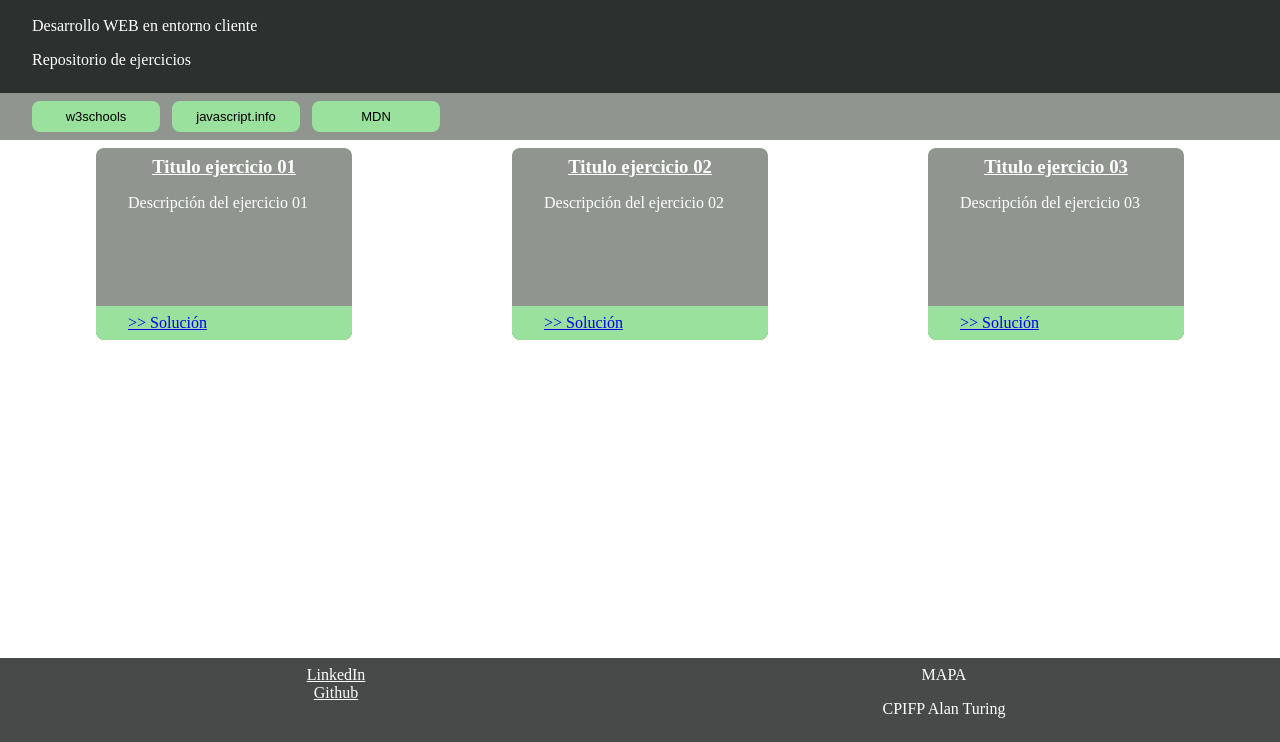
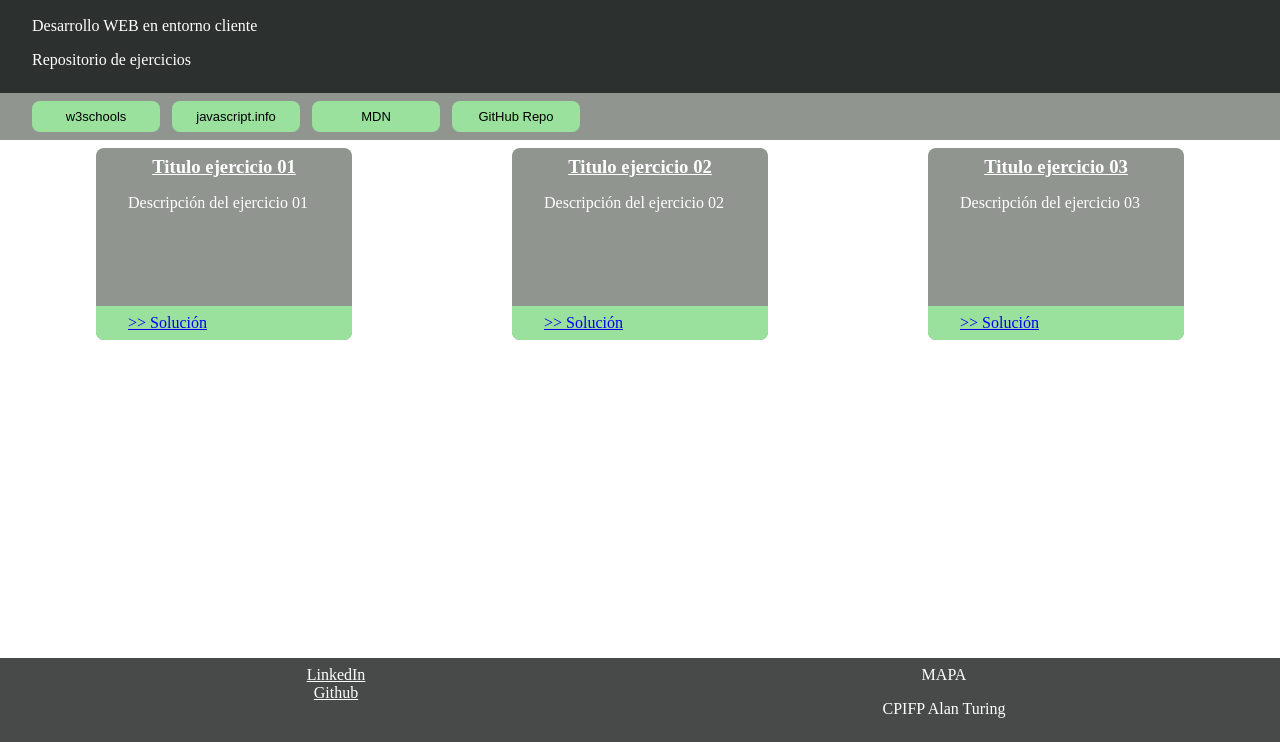
Before and after one commit to Hisui02/JavaScript-ES6, a plain HTML site: page index.html in a window 1280 px wide. Shown: the part 58-800 px from the top of the page. Drawn offline with Linux system fonts and the light colour scheme.

Commit message:
añadido enlace al repo en la navbar

```diff
--- a/index.html
+++ b/index.html
@@ -33,6 +33,11 @@
       <li>
         <button>
           <a href="https://developer.mozilla.org/es/docs/Web/JavaScript">MDN</a>
+        </button>
+      </li>
+      <li>
+        <button>
+          <a href="https://github.com/Hisui02/JavaScript-ES6">GitHub Repo</a>
         </button>
       </li>
     </ul>
```
